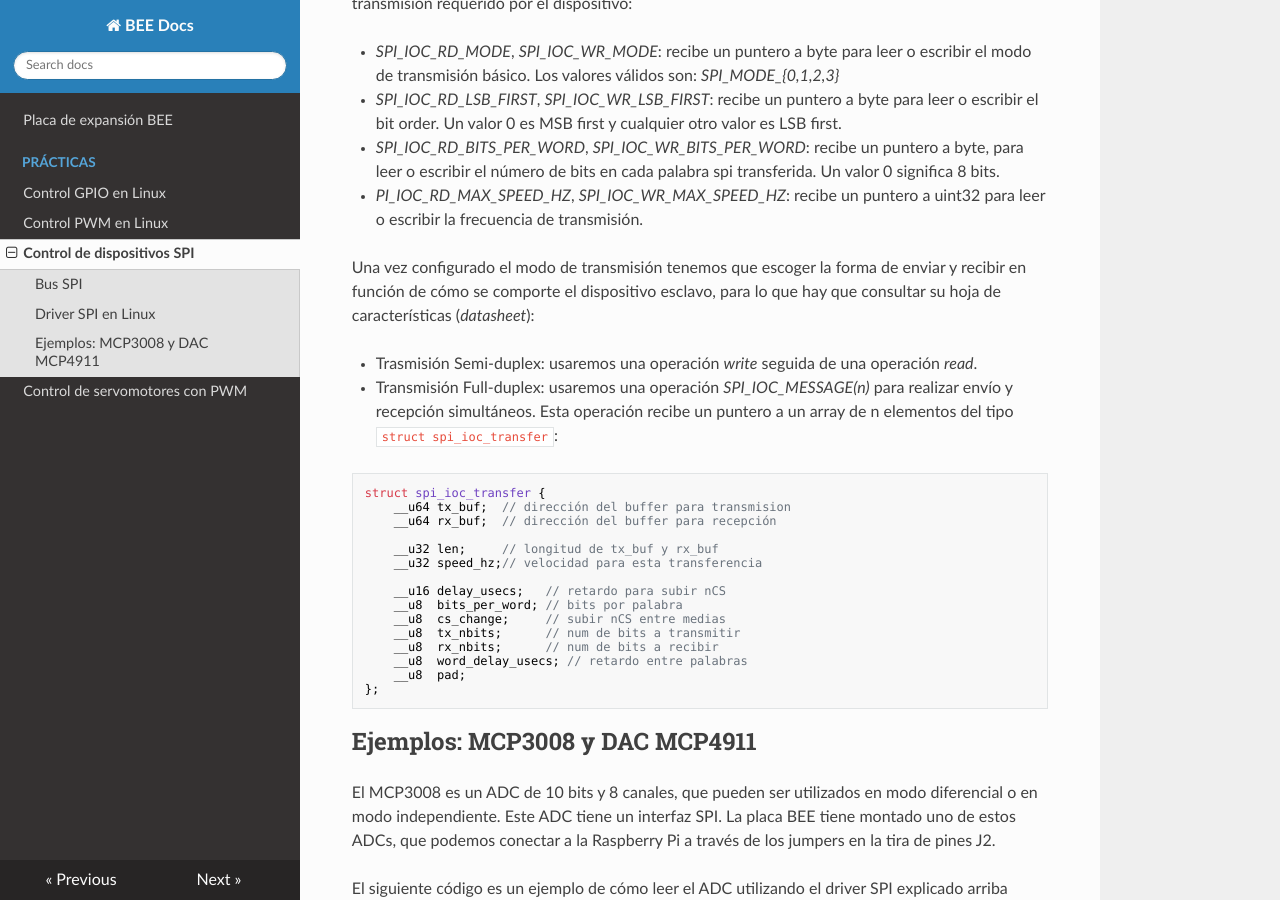
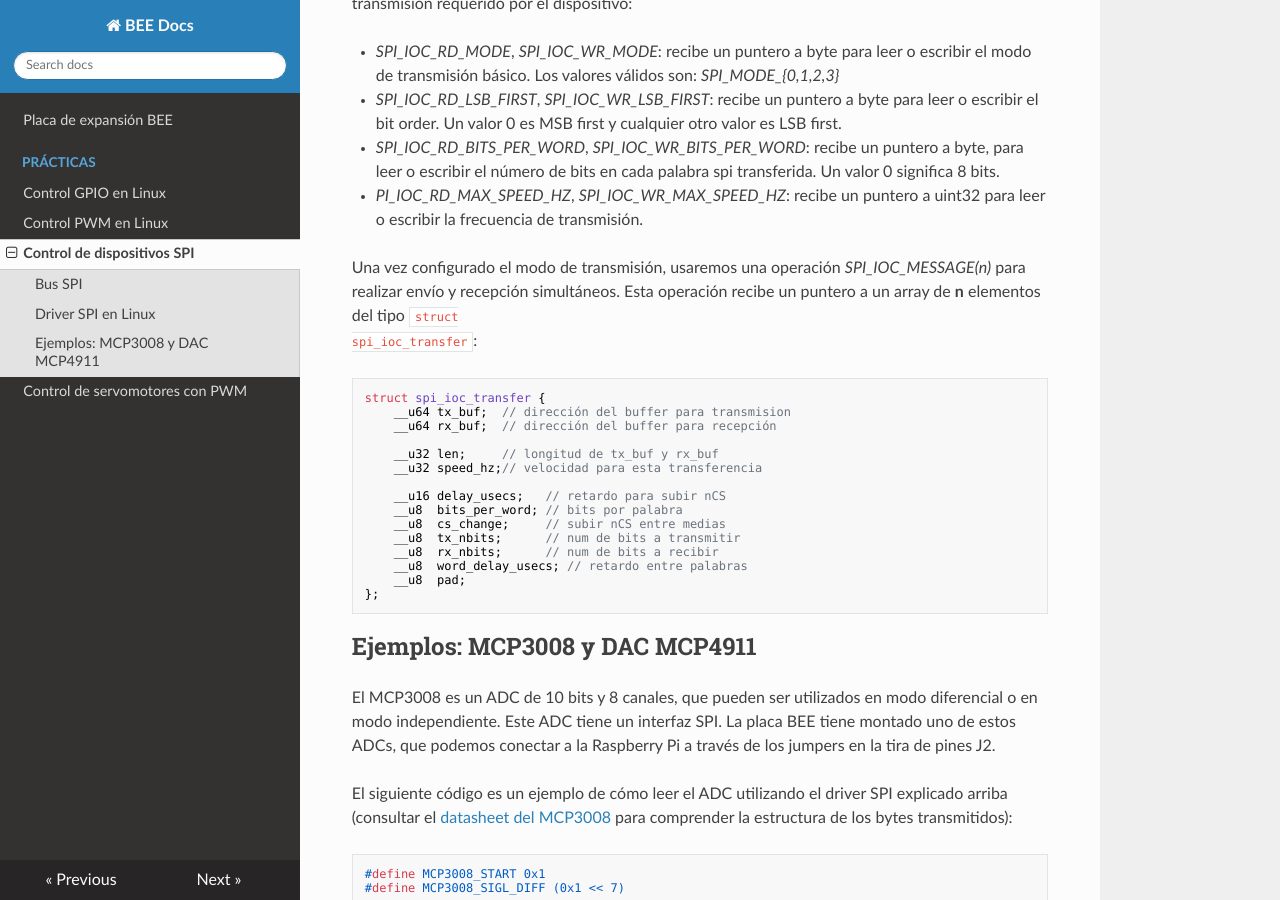
Before and after one commit to tenllado/bee_docs, an MkDocs documentation site: the page built from docs/spi_linux/index.md, in a window 1280 px wide and 900 px high, scrolled down 3002 px. Built offline with MkDocs 1.6.1, drawn with Linux system fonts in a browser that asks for light colours; nearby versions of some CDN libraries.

Commit message:
quito modo semiduplex del spi

````diff
--- a/docs/spi_linux/index.md
+++ b/docs/spi_linux/index.md
@@ -95,15 +95,10 @@
   uint32 para leer o escribir la frecuencia de transmisión.
 
 
-Una vez configurado el modo de transmisión tenemos que escoger la forma de
-enviar y recibir en función de cómo se comporte el dispositivo esclavo, para lo
-que hay que consultar su hoja de características (*datasheet*):
-
-- Trasmisión Semi-duplex: usaremos una operación *write* seguida de una
-  operación *read*.
-- Transmisión Full-duplex: usaremos una operación *SPI_IOC_MESSAGE(n)* para
-  realizar envío y recepción simultáneos. Esta operación recibe un puntero a un
-  array de n elementos del tipo `struct spi_ioc_transfer`:
+Una vez configurado el modo de transmisión, usaremos una operación
+*SPI_IOC_MESSAGE(n)* para realizar envío y recepción simultáneos. Esta operación
+recibe un puntero a un array de **n** elementos del tipo `struct
+spi_ioc_transfer`:
 
 ```c
 struct spi_ioc_transfer {
````
